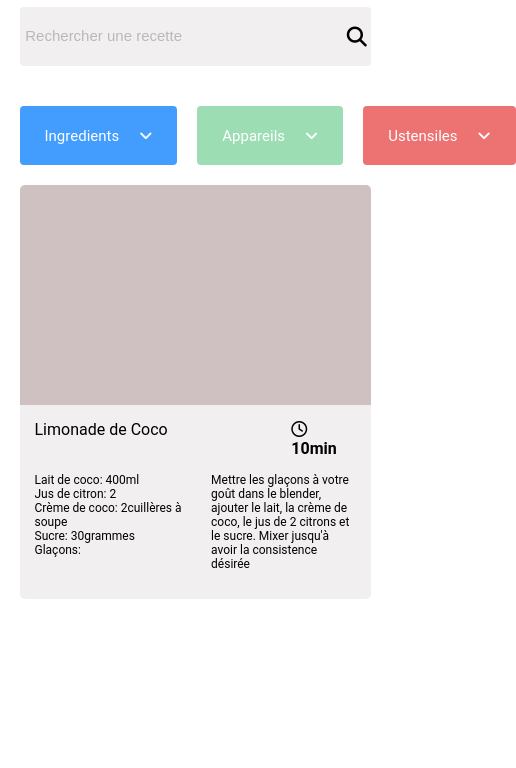
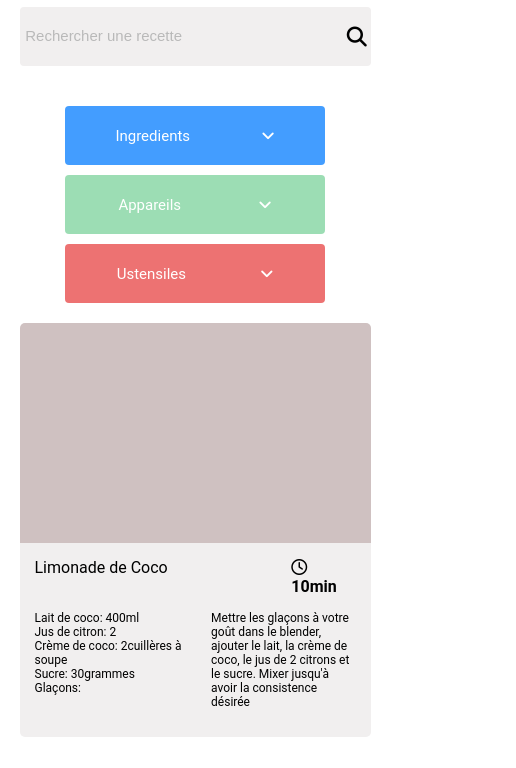
Before and after one commit to Gulsen-ismayil/LesPetitsPlats, a website: page index.html in a window 390 px wide. Shown: the part 76-844 px from the top of the page, 516 px wide, since content can reach past the window. Drawn offline with Linux system fonts and the light colour scheme.

Commit message:
responsive ok

```diff
--- a/style.css
+++ b/style.css
@@ -242,3 +242,19 @@ input {
     overflow: hidden;
     /* text-overflow: ellipsis; */
 }
+
+@media screen and (max-width:760px) {
+    #section-filter{
+        flex-direction: column;
+        row-gap: 10px;
+    }
+
+    .filterClassIngredients, .filterClassAppliances, .filterClassUstensils {
+        width: 60%;
+        margin: auto;
+    }
+
+    .filterClassAll {
+        width: 70%;
+    }
+}
```
